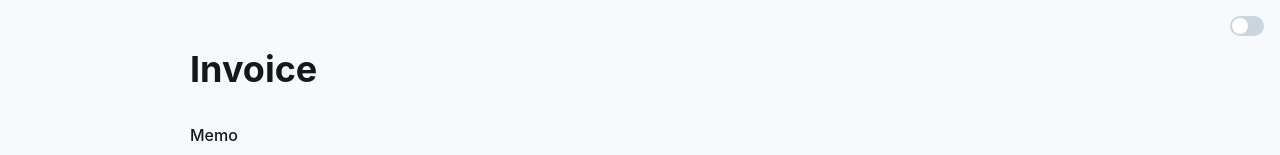
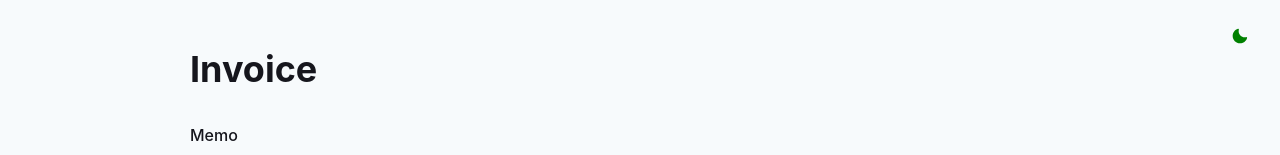
Before and after one commit to jonescamilla/fattmerchant-challenge, a Next.js app: page / in a window 1280 px wide. Shown: the top 155 px of the page. Built offline with nearby package versions, Linux system fonts and the light colour scheme.

Commit message:
adjust Switch to be a button w/ icons to better represent dark and light mode to users

```diff
--- a/src/components/ColorModeSwitch.tsx
+++ b/src/components/ColorModeSwitch.tsx
@@ -1,4 +1,10 @@
-import { useColorMode, Switch } from '@chakra-ui/react';
+import {
+  useColorMode,
+  Button,
+  Tooltip,
+  VisuallyHidden,
+} from '@chakra-ui/react';
+import { MoonIcon, SunIcon } from '@chakra-ui/icons';
 /**
  * `Switch` component that handles logic for toggling colorMode used throughout application
  */
@@ -6,13 +12,18 @@ export const DarkModeSwitch = () => {
   const { colorMode, toggleColorMode } = useColorMode();
   const isDark = colorMode === 'dark';
   return (
-    <Switch
-      position="fixed"
-      top="1rem"
-      right="1rem"
-      color="green"
-      isChecked={isDark}
-      onChange={toggleColorMode}
-    />
+    <Tooltip hasArrow label="toggle color mode">
+      <Button
+        bg=""
+        position="fixed"
+        top="1rem"
+        right="1rem"
+        color="green"
+        onClick={toggleColorMode}
+      >
+        <VisuallyHidden>Color Mode Toggle</VisuallyHidden>
+        {isDark ? <SunIcon /> : <MoonIcon />}
+      </Button>
+    </Tooltip>
   );
 };
```
